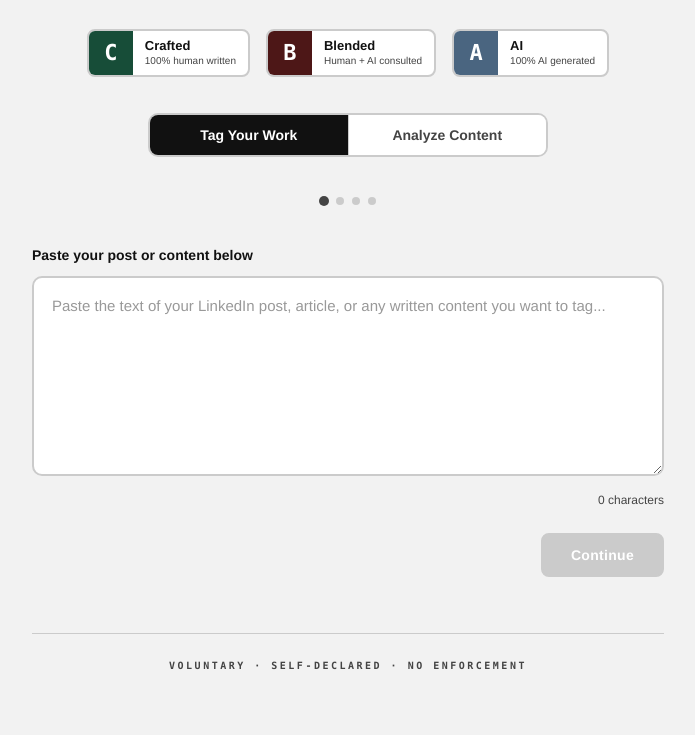
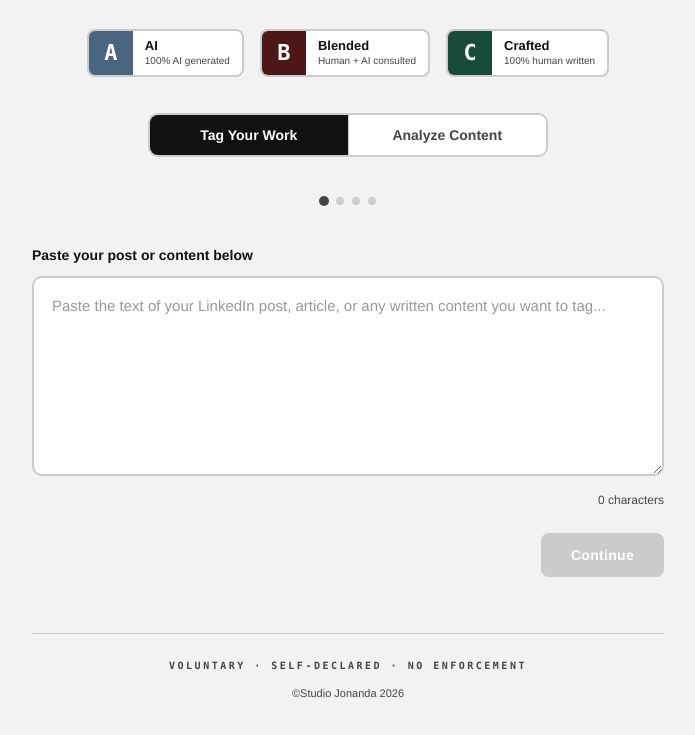
Before and after one commit to Jonandagi/turingtag, a plain HTML site: page index.html in a window 1280 px wide. Shown: the part 175-910 px from the top of the page, without its empty margins (292-987 px from the left). Drawn offline with nearby package versions, Linux system fonts and the light colour scheme.

Commit message:
Reorder badges A/B/C and add Studio Jonanda copyright

```diff
--- a/index.html
+++ b/index.html
@@ -777,6 +777,13 @@
     letter-spacing: 2.5px;
     text-transform: uppercase;
     color: var(--footer-text);
+  }
+
+  .app-footer-copyright {
+    font-family: var(--sans);
+    font-size: 11px;
+    color: var(--text-secondary);
+    margin-top: 12px;
   }
 
   /* ===== RESPONSIVE ===== */
@@ -811,10 +818,10 @@
   <!-- BADGE SHOWCASE -->
   <div class="badge-showcase">
     <div class="showcase-badge">
-      <div class="showcase-letter" style="background:var(--badge-c);">C</div>
+      <div class="showcase-letter" style="background:var(--badge-a);">A</div>
       <div class="showcase-label">
-        <div class="showcase-title">Crafted</div>
-        <div class="showcase-desc">100% human written</div>
+        <div class="showcase-title">AI</div>
+        <div class="showcase-desc">100% AI generated</div>
       </div>
     </div>
     <div class="showcase-badge">
@@ -825,10 +832,10 @@
       </div>
     </div>
     <div class="showcase-badge">
-      <div class="showcase-letter" style="background:var(--badge-a);">A</div>
+      <div class="showcase-letter" style="background:var(--badge-c);">C</div>
       <div class="showcase-label">
-        <div class="showcase-title">AI</div>
-        <div class="showcase-desc">100% AI generated</div>
+        <div class="showcase-title">Crafted</div>
+        <div class="showcase-desc">100% human written</div>
       </div>
     </div>
   </div>
@@ -1092,6 +1099,7 @@
   <!-- APP FOOTER -->
   <footer class="app-footer">
     <div class="app-footer-text">Voluntary &middot; Self-Declared &middot; No Enforcement</div>
+    <div class="app-footer-copyright">&copy;Studio Jonanda 2026</div>
   </footer>
 </div>
 
```
